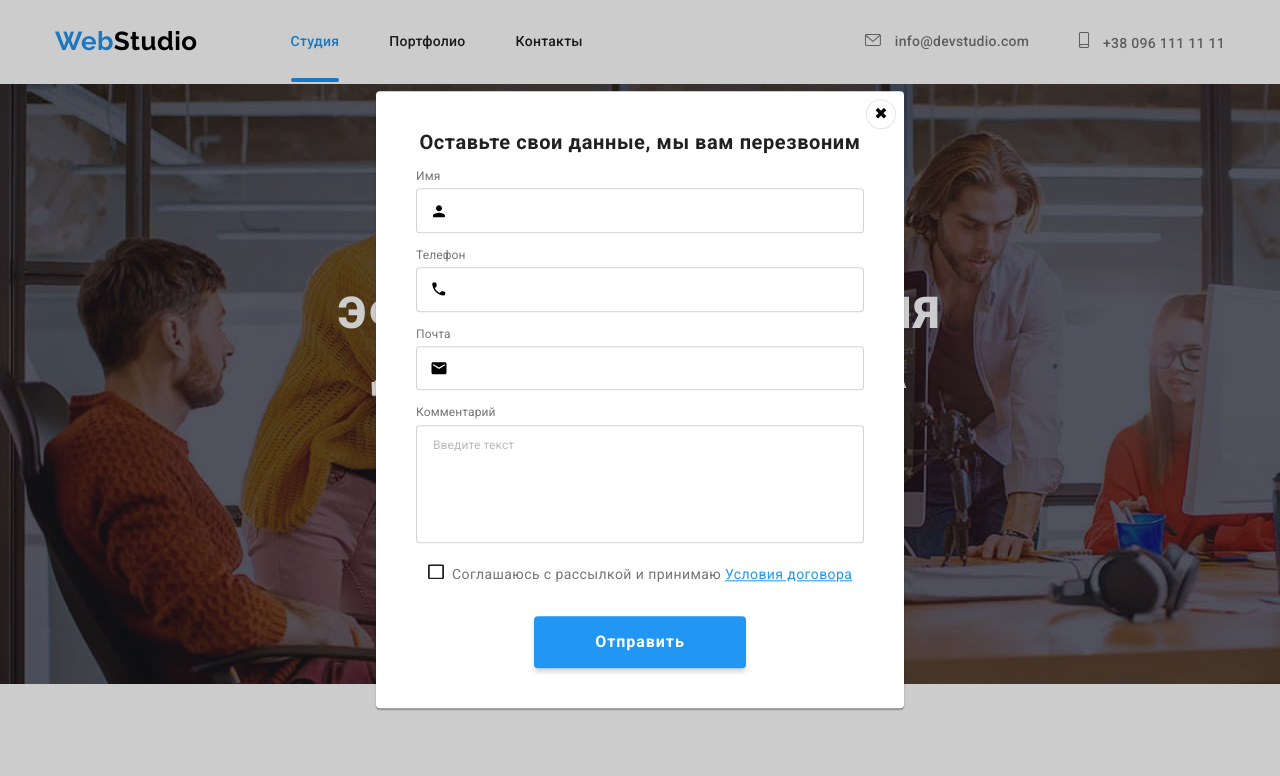
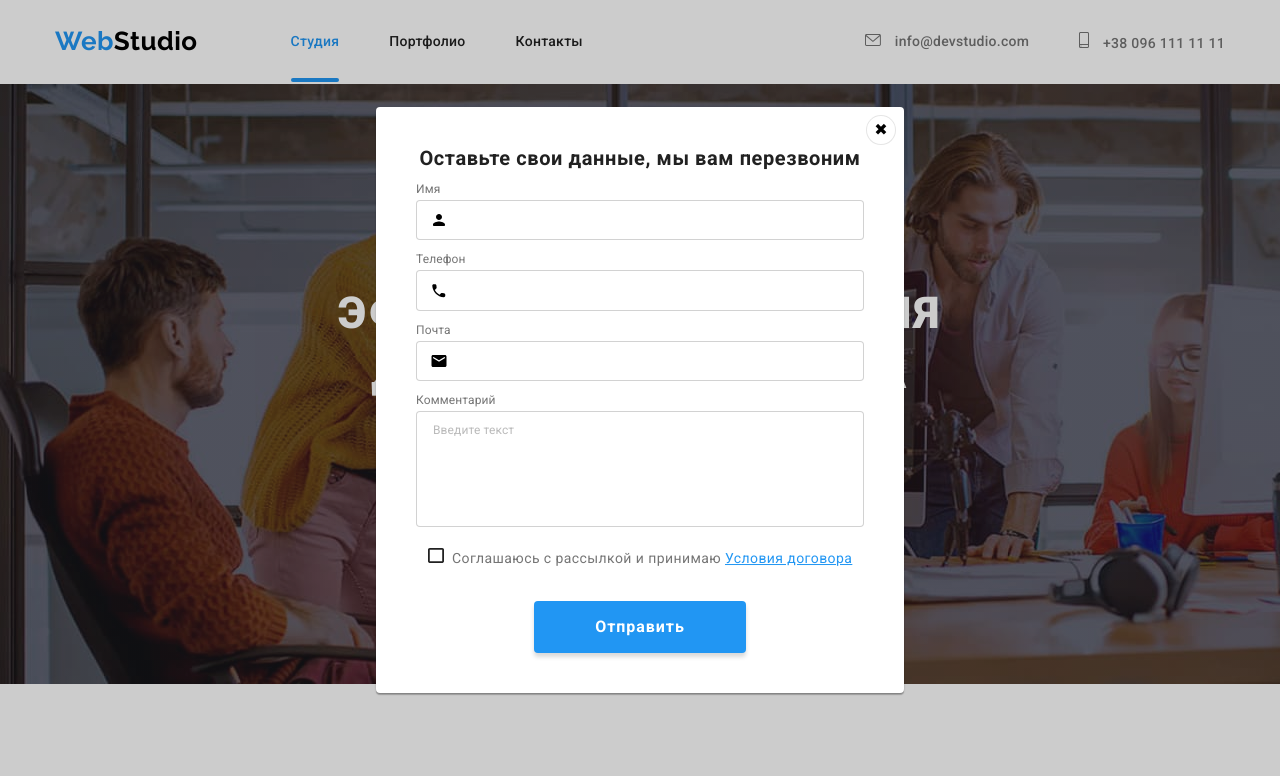
Before and after one commit to axeholder/goit-markup-hw-06, a plain HTML site: page index.html in a window 1280 px wide. Both pictures are taken after a click on the button "Заказать услугу". Shown: the top 776 px of the page. Drawn offline with nearby package versions, Linux system fonts and the light colour scheme.

Commit message:
Исправляет замечания ментора
Andrii Danylko
https://prnt.sc/xtl2tc - модалка више чем на макете - проверте отступы

https://prnt.sc/xtl6v3 - сделайте текст светлее и немного левее

```diff
--- a/css/styles.css
+++ b/css/styles.css
@@ -333,6 +333,7 @@ img {
 }
 
 .form-name {
+  display: block;
   font-weight: 400;
   font-size: 12px;
   line-height: 1.17;
@@ -355,11 +356,13 @@ img {
 }
 
 .input {
+  display: block;
+
   width: 100%;
   border: 1px solid rgba(33, 33, 33, 0.2);
   border-radius: 4px;
-  padding-top: 12px;
-  padding-bottom: 12px;
+  padding-top: 10px;
+  padding-bottom: 10px;
   padding-left: 42px;
 
   transition: border var(--animation-duration) var(--animation-type);
@@ -383,7 +386,7 @@ img {
 }
 .textarea {
   display: block;
-  padding: 12px 16px;
+  padding: 11px 16px;
   resize: none;
   width: 100%;
 
@@ -784,11 +787,13 @@ img {
 }
 
 .input-position .input {
+  padding-left: 16px;
   height: 50px;
   border: 1px solid rgba(255, 255, 255, 0.3);
   border-radius: 4px;
   margin-top: 20px;
   background-color: transparent;
+  color: #ffffff;
 }
 
 .join-spam .text {
@@ -824,6 +829,7 @@ img {
 }
 
 .f-button .text {
+  display: block;
   text-transform: none;
   font-weight: 700;
   font-size: 16px;
```
